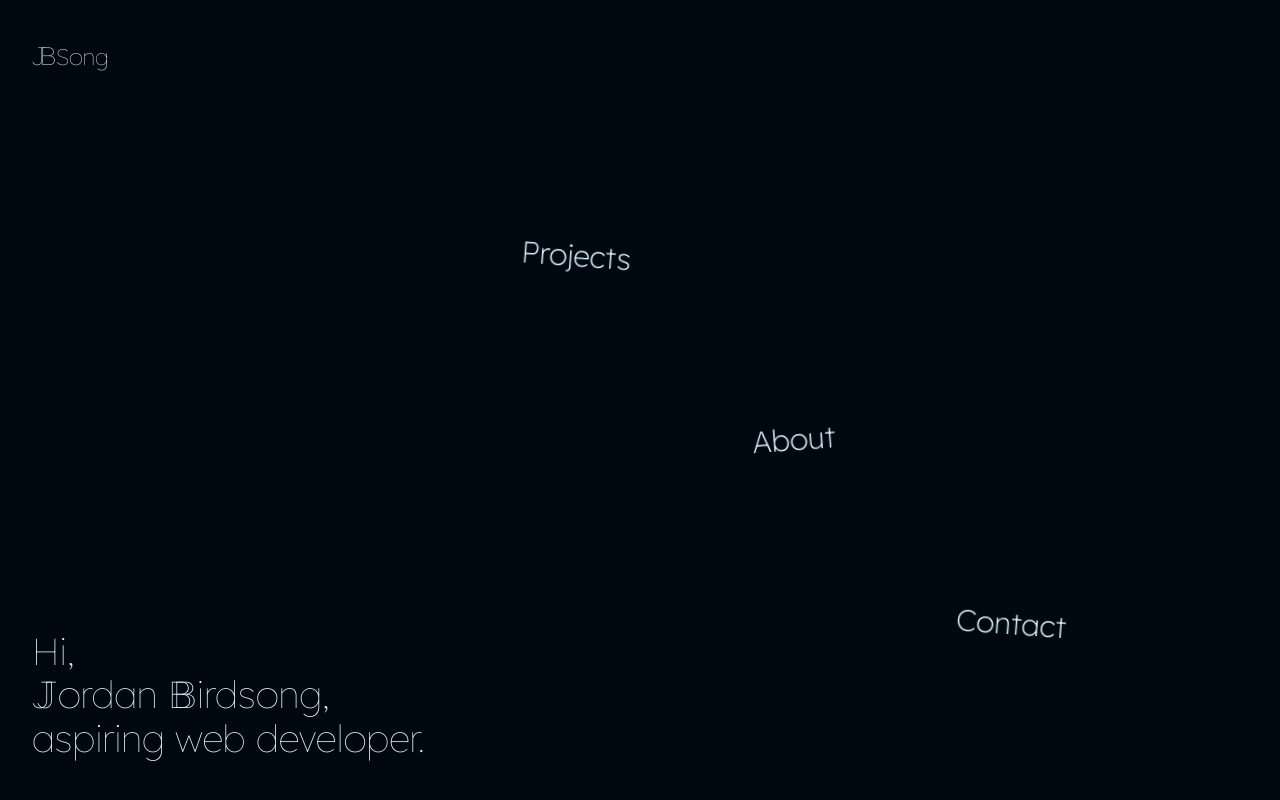
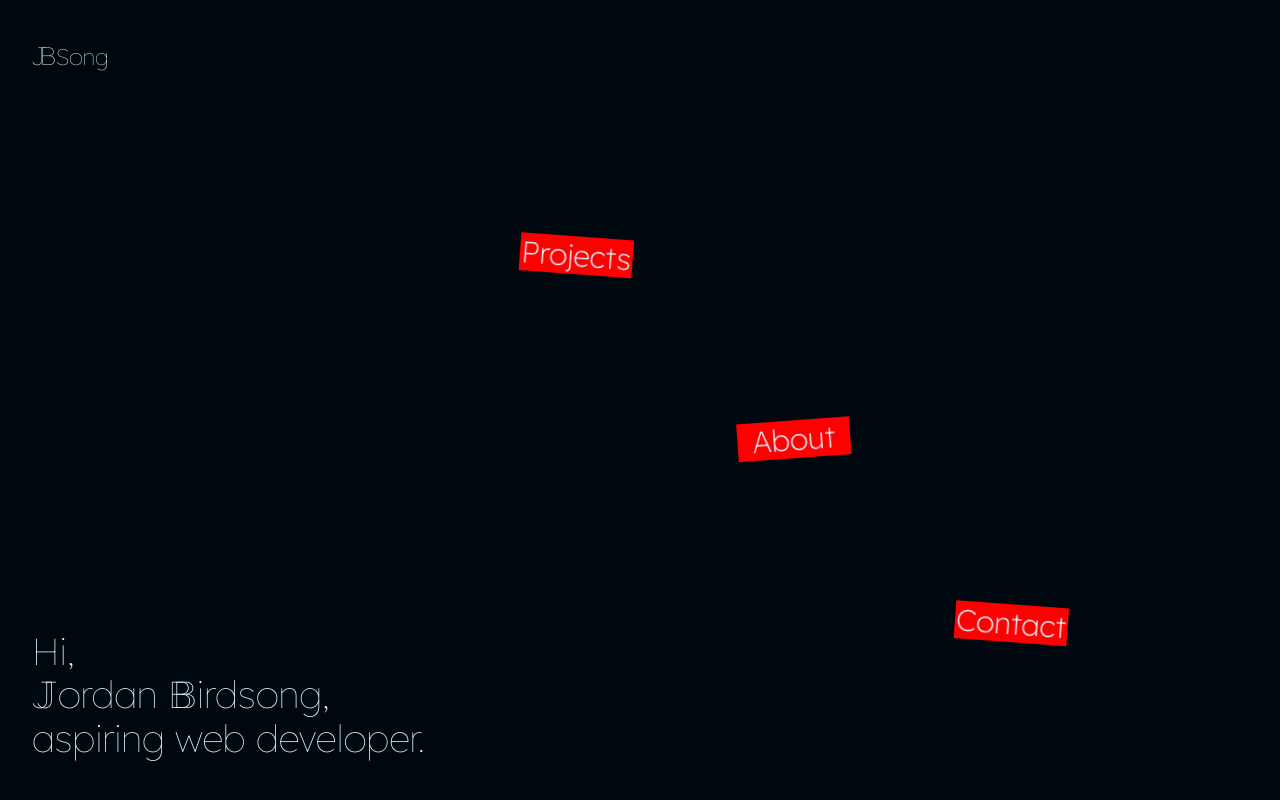
Before and after one commit to JSharpb/JBSong, a plain HTML site: page index.html in a window 1280 px wide. Drawn offline with Linux system fonts and the light colour scheme.

Commit message:
Changed --width on .item to em from rem; attempted bugfix

```diff
--- a/styles.css
+++ b/styles.css
@@ -116,7 +116,7 @@ body {
 
     input[class|="item"] {
         --height: 2.5rem;
-        --width: 7.5rem;
+        --width: 3.75em;
 
         height: var(--height);
         width: var(--width);
@@ -124,6 +124,7 @@ body {
         bottom: calc(var(--cy-from-bottom) - calc(var(--height) / 2));
         right: calc(var(--cx-from-right) - calc(var(--width) / 2));
         transform-origin: 50% 60%;
+        background-color: red;
         font-size: 2rem;
         font-weight: 200;
         text-align: center;
```
